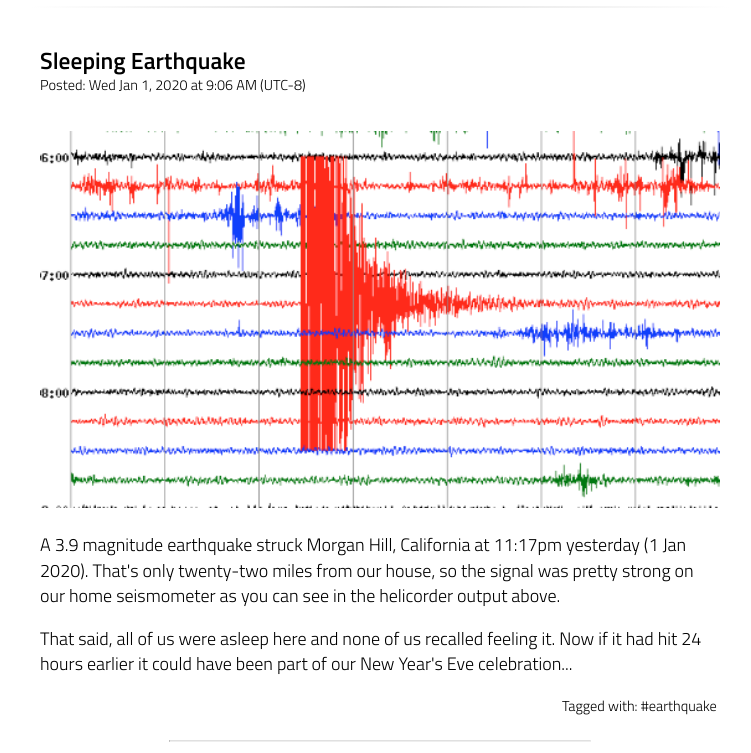
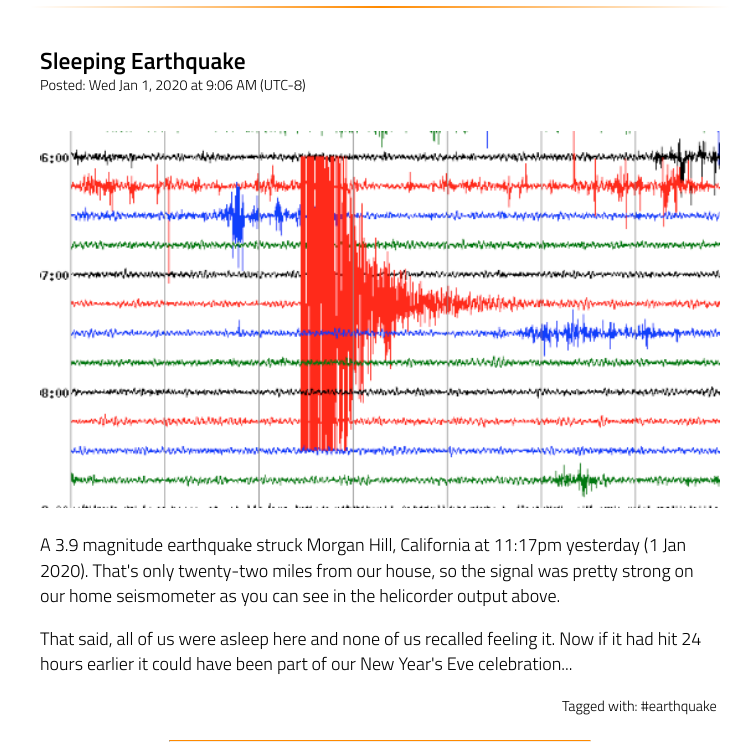
Before and after one commit to disquisitioner/11ty-dqcom, an Eleventy site: page index.html in a window 1280 px wide. Shown: the part 243-996 px from the top of the page, without its empty margins (10-761 px from the left). Built offline with nearby package versions, Linux system fonts and the light colour scheme; Eleventy itself is replaced by a stand-in of ours; files that its build step writes are made by us from their sources.

Commit message:
Dark mode adjustments

```diff
--- a/css/home.css
+++ b/css/home.css
@@ -6,9 +6,9 @@
     --link-color: #0000ee;    /* HTML standard color */
     --linkv-color: #551a8b;   /* HTML standard color */
     --linkh-color: #ff8a00;   /* Orange! */
-    --dropbdr-colo0; r: #e0e0e0;
-    --dropbtn-bcolor: #f5f5f5;
-    --hrsep-color: #e0e0e0;
+    --dropbdr-colo0; r: #e0e0e0;  /* light grey */
+    --dropbtn-bcolor: #f5f5f5;    /* nearly white (background)
+    --hrsep-color: #e0e0e0;   /* light grey */
 }
 @media (prefers-color-scheme: dark) {
   :root {
@@ -19,9 +19,9 @@
     --link-color: #80deea;    /* lighter teal than std */
     --linkv-color: #80deea;   /* lighter teal than std */
     --linkh-color: #ff8a00;   /* Orange! */
-    --dropbdr-color: #424242;
-    --dropbtn-bcolor: #212121;
-    --hrsep-color: #e0e0e0;   /* Orange! */
+    --dropbdr-color: #424242; /* medium dark gray */
+    --dropbtn-bcolor: #212121;  /* dark gray */
+    --hrsep-color: #ff8a00;   /* Orange! */
   }
 }
 
@@ -50,7 +50,7 @@
   }
   .hclinks li:not(:last-of-type) {
     padding-right: 6px;
-    border-right: 1px solid #aaa;
+    border-right: 1px solid var(--linkh-color);  /* was #aaa */
 
   }
   .hclinktxt {
@@ -96,6 +96,6 @@
   margin: 12px 0 0 0;
 }
 
-.homebanner a:link    {color: #000;  text-decoration: none; }
-.homebanner a:visited {color: #000;  text-decoration: none; }
-.homebanner a:hover   {color:#FF8A00; text-decoration: none; }
+.homebanner a:link    {color: var(--text-color);  text-decoration: none; }
+.homebanner a:visited {color: var(--text-color);  text-decoration: none; }
+.homebanner a:hover   {color: var(--linkh-color); text-decoration: none; }
--- a/css/site.css
+++ b/css/site.css
@@ -6,9 +6,9 @@
     --link-color: #0000ee;    /* HTML standard color */
     --linkv-color: #551a8b;   /* HTML standard color */
     --linkh-color: #ff8a00;   /* Orange! */
-    --dropbdr-colo0; r: #e0e0e0;
-    --dropbtn-bcolor: #f5f5f5;
-    --hrsep-color: #ff8a00;
+    --dropbdr-colo0; r: #e0e0e0;  /* light grey */
+    --dropbtn-bcolor: #f5f5f5;  /* nearly white (background) */
+    --hrsep-color: #ff8a00;   /* Orange! */
 }
 @media (prefers-color-scheme: dark) {
   :root {
@@ -19,9 +19,9 @@
     --link-color: #80deea;    /* lighter teal than std */
     --linkv-color: #80deea;   /* lighter teal than std */
     --linkh-color: #ff8a00;   /* Orange! */
-    --dropbdr-color: #424242;
-    --dropbtn-bcolor: #212121;
-    --hrsep-color: #e0e0e0;   /* Orange! */
+    --dropbdr-color: #424242;  /* medium dark gray */
+    --dropbtn-bcolor: #212121;  /* dark gray */
+    --hrsep-color: #ff8a00;   /* Orange! */
   }
 }
 
```
